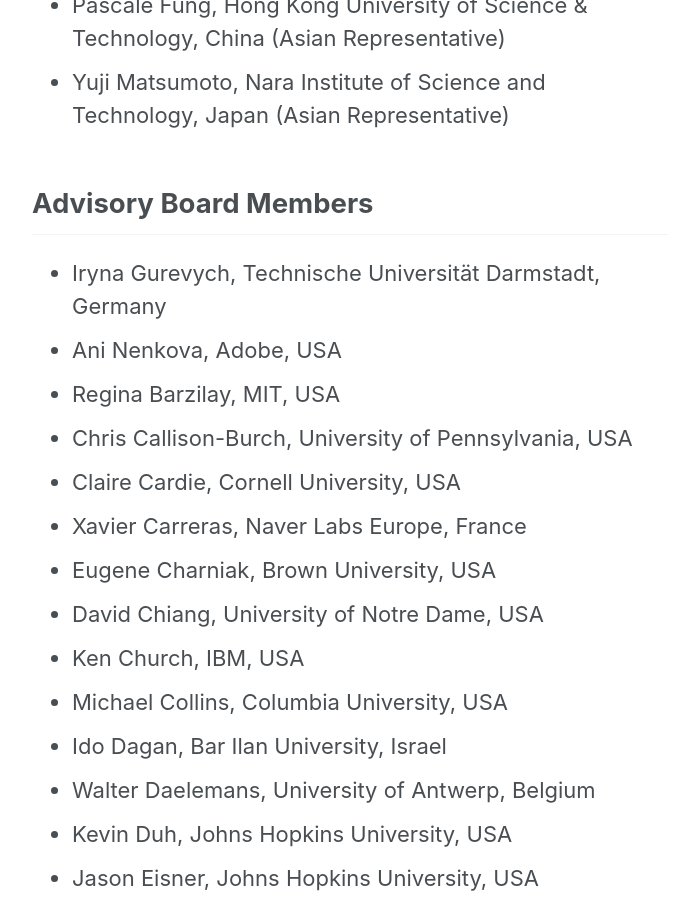
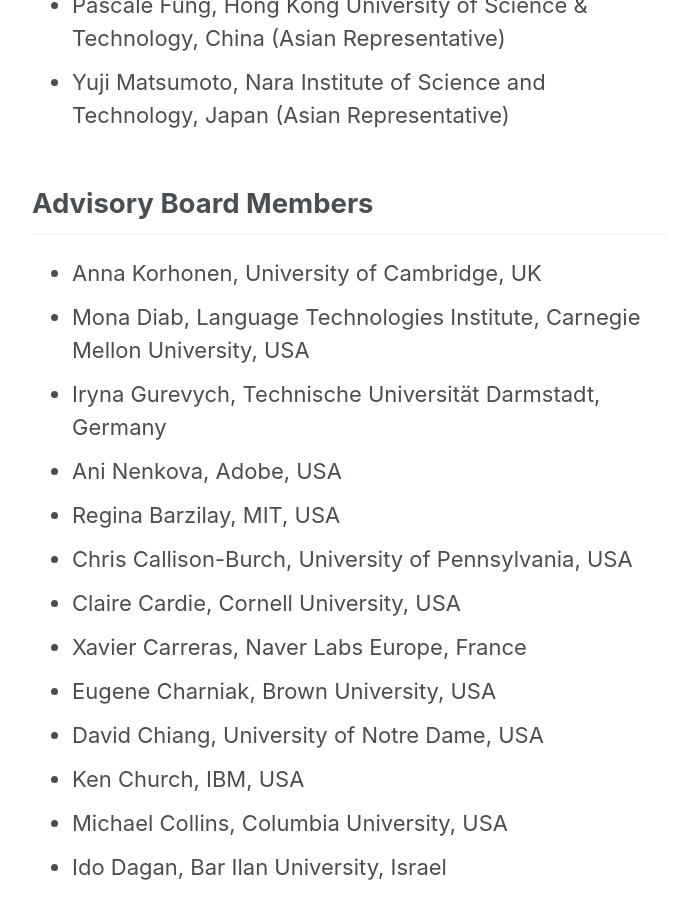
Before and after one commit to sigdat-org/sigdat, a Jekyll site: the page built from _pages/organization.md, in a window 1280 px wide and 900 px high, scrolled down 1237 px. Shown: the whole window, without its empty margins (290-989 px from the left). Built offline with Jekyll 4.4.1, drawn with Linux system fonts in a browser that asks for light colours; nearby versions of some CDN libraries.

Commit message:
Fixes
- Mona Diab affiliation
- Mona Diab and Anna Korhonen in Advisory Board Members

```diff
--- a/_pages/organization.md
+++ b/_pages/organization.md
@@ -31,6 +31,8 @@ SIGDAT is run by consensus vote of its organizing committee, consisting of the o
 - Yuji Matsumoto, Nara Institute of Science and Technology, Japan (Asian Representative)
 
 ## Advisory Board Members
+- Anna Korhonen, University of Cambridge, UK<br />
+- Mona Diab, Language Technologies Institute, Carnegie Mellon University, USA<br/>
 - Iryna Gurevych, Technische Universität Darmstadt, Germany<br/>
 - Ani Nenkova, Adobe, USA<br/>
 - Regina Barzilay, MIT, USA<br/>
```
